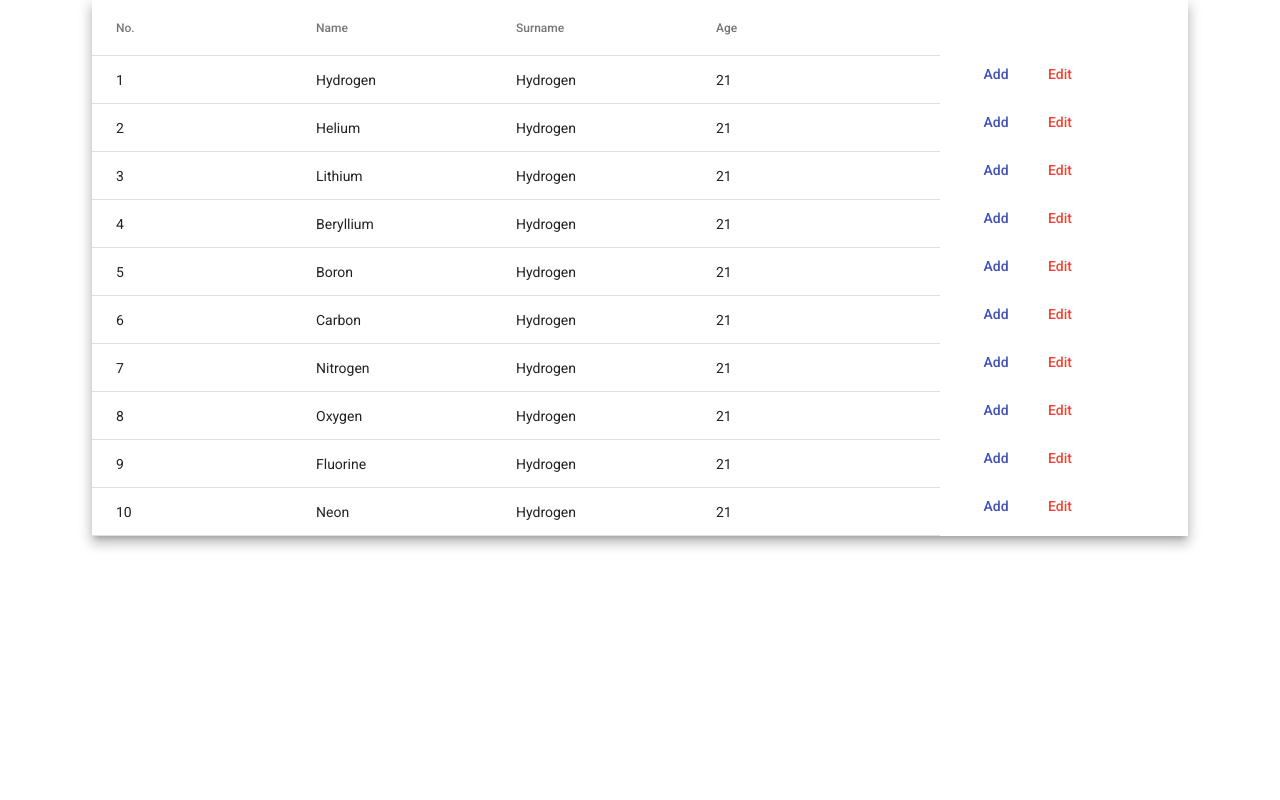
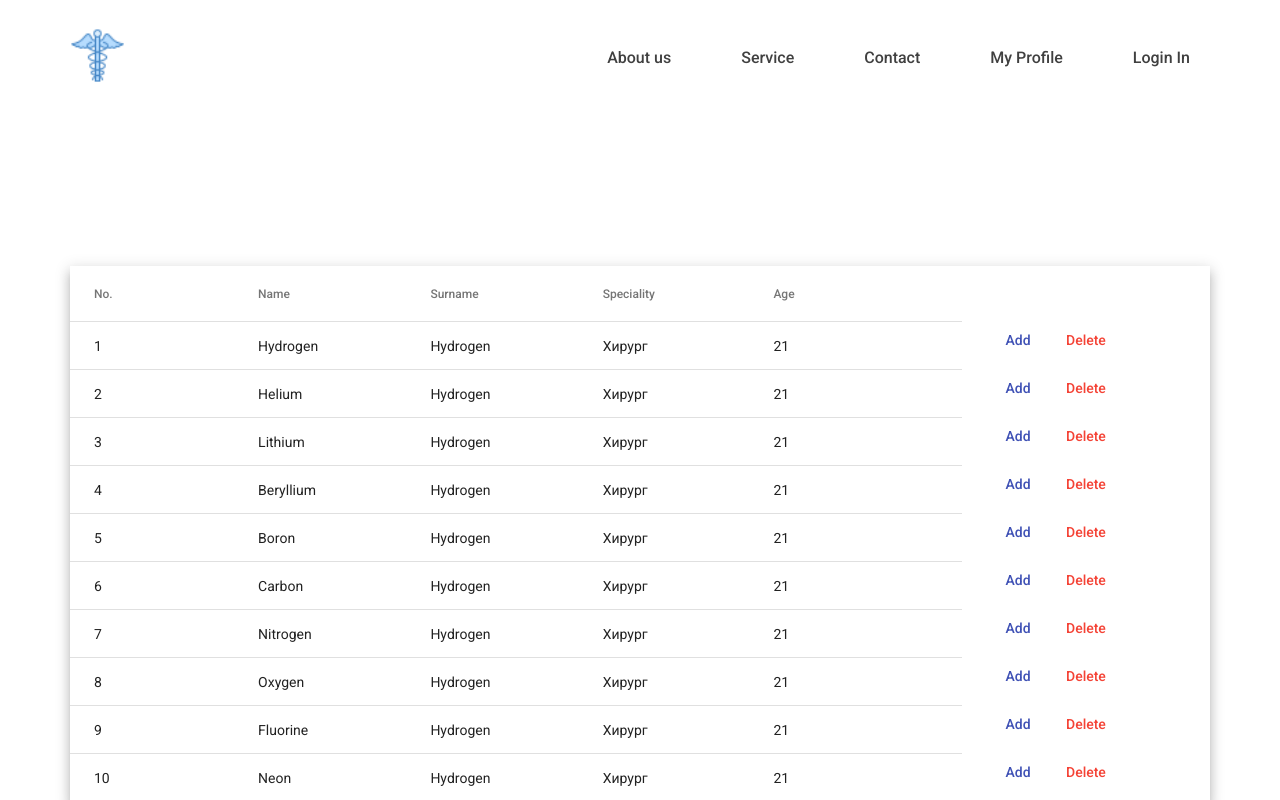
Before and after one commit to Pashimati/MedicalClinic, an Angular app: page /service in a window 1280 px wide. Shown: the top 800 px of the page. Built offline with nearby package versions, Linux system fonts and the light colour scheme.

Commit message:
to-do-list component css

```diff
--- a/src/app/app.component.html
+++ b/src/app/app.component.html
@@ -1,4 +1,4 @@
-<!--<app-header  [isHideHeader]="isHideHeader"></app-header>-->
+<app-header  [isHideHeader]="isHideHeader"></app-header>
 <!--<router-outlet></router-outlet>-->
 <app-to-do-list></app-to-do-list>
-<!--<app-footer [isHideFooter]="isHideFooter"></app-footer>-->
+<app-footer [isHideFooter]="isHideFooter"></app-footer>
--- a/src/app/components/to-do-list/to-do-list.component.html
+++ b/src/app/components/to-do-list/to-do-list.component.html
@@ -1,4 +1,6 @@
-
+<div class="container">
+  <div class="wrap">
+    <h1><ng-content></ng-content></h1>
     <table mat-table [dataSource]="dataSource" class="mat-elevation-z8">
 
       <!--- Note that these columns can be defined in any order.
@@ -22,6 +24,12 @@
         <td mat-cell *matCellDef="let element"> {{element.surname}} </td>
       </ng-container>
 
+      <!-- speciality Column -->
+      <ng-container matColumnDef="speciality">
+        <th mat-header-cell *matHeaderCellDef> Speciality </th>
+        <td mat-cell *matCellDef="let element"> {{element.speciality}} </td>
+      </ng-container>
+
       <!-- Age Column -->
       <ng-container matColumnDef="age">
         <th mat-header-cell *matHeaderCellDef> Age </th>
@@ -33,7 +41,10 @@
         <mat-header-cell  *matHeaderCellDef ></mat-header-cell>
         <mat-cell class="table-cell" *matCellDef="let row" >
           <button mat-button color="primary">Add</button>
-      <button mat-button color="warn">Edit</button>
+          <button mat-button color="warn">Delete</button>
         </mat-cell>
       </ng-container>
     </table>
+
+  </div>
+</div>
--- a/src/app/components/to-do-list/to-do-list.component.scss
+++ b/src/app/components/to-do-list/to-do-list.component.scss
@@ -5,3 +5,8 @@
 .mat-cell {
   width: 200px;
 }
+
+.wrap {
+  padding-top: 250px;
+  padding-bottom: 50px;
+}
--- a/src/app/components/to-do-list/to-do-list.component.ts
+++ b/src/app/components/to-do-list/to-do-list.component.ts
@@ -3,21 +3,23 @@ import { Component, OnInit } from '@angular/core';
 export interface PeriodicElement {
   name: string;
   surname: string;
+  speciality: string;
   position: number;
   age: number;
+
 }
 
 const ELEMENT_DATA: PeriodicElement[] = [
-  {position: 1, name: 'Hydrogen', surname: 'Hydrogen', age: 21},
-  {position: 2, name: 'Helium', surname: 'Hydrogen', age: 21},
-  {position: 3, name: 'Lithium', surname: 'Hydrogen', age: 21},
-  {position: 4, name: 'Beryllium', surname: 'Hydrogen', age: 21},
-  {position: 5, name: 'Boron', surname: 'Hydrogen', age: 21},
-  {position: 6, name: 'Carbon', surname: 'Hydrogen', age: 21},
-  {position: 7, name: 'Nitrogen', surname: 'Hydrogen', age: 21},
-  {position: 8, name: 'Oxygen', surname: 'Hydrogen', age: 21},
-  {position: 9, name: 'Fluorine', surname: 'Hydrogen', age: 21},
-  {position: 10, name: 'Neon', surname: 'Hydrogen', age: 21},
+  {position: 1, name: 'Hydrogen', surname: 'Hydrogen',speciality: 'Хирург', age: 21},
+  {position: 2, name: 'Helium', surname: 'Hydrogen',speciality: 'Хирург', age: 21},
+  {position: 3, name: 'Lithium', surname: 'Hydrogen',speciality: 'Хирург', age: 21},
+  {position: 4, name: 'Beryllium', surname: 'Hydrogen',speciality: 'Хирург', age: 21},
+  {position: 5, name: 'Boron', surname: 'Hydrogen',speciality: 'Хирург', age: 21},
+  {position: 6, name: 'Carbon', surname: 'Hydrogen',speciality: 'Хирург', age: 21},
+  {position: 7, name: 'Nitrogen', surname: 'Hydrogen',speciality: 'Хирург', age: 21},
+  {position: 8, name: 'Oxygen', surname: 'Hydrogen',speciality: 'Хирург', age: 21},
+  {position: 9, name: 'Fluorine', surname: 'Hydrogen',speciality: 'Хирург', age: 21},
+  {position: 10, name: 'Neon', surname: 'Hydrogen',speciality: 'Хирург', age: 21},
 ];
 
 /**
@@ -34,6 +36,6 @@ export class ToDoListComponent implements OnInit {
   ngOnInit(): void {
 
   }
-  displayedColumns: string[] = ['position', 'name', 'surname', 'age', 'actions'];
+  displayedColumns: string[] = ['position', 'name', 'surname','speciality', 'age', 'actions'];
   dataSource = ELEMENT_DATA;
 }
```
Lines whose indentation alone changed are shown as unchanged.
